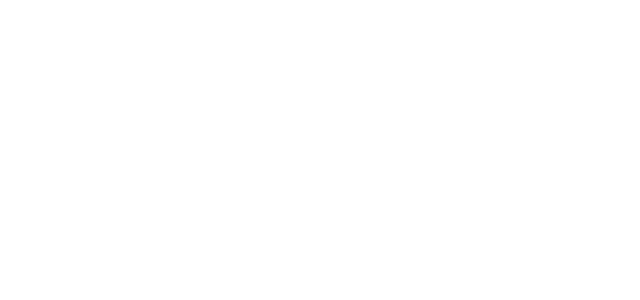
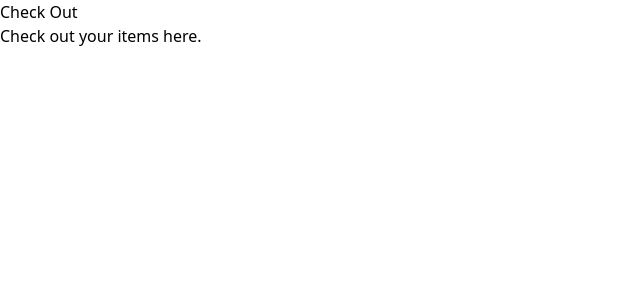
Before and after one commit to PALR-DEV/Movie-Theater, a React (Vite) app: page /Movie-Theater/checkout in a window 1280 px wide. Before the commit this address had no page. Shown: the top 300 px of the page, without its empty margins (0-640 px from the left). Built offline with nearby package versions, Linux system fonts and the light colour scheme.

Commit message:
added checkout

```diff
--- a/src/App.jsx
+++ b/src/App.jsx
@@ -6,6 +6,7 @@
 import { BrowserRouter as Router, Routes, Route } from 'react-router-dom';
 import MovieDetailView from './Views/MovieDetailView'
 import TicketSelectionView from './Views/TicketSelectionView'
+import CheckOutView from './Views/CheckOutView'
 
 function App() {
 
@@ -16,6 +17,7 @@
         {/* Add more routes as needed */}
         <Route path="/movie" element={<MovieDetailView />} />
         <Route path="/select-tickets" element={<TicketSelectionView />} />
+        <Route path="/checkout" element={<CheckOutView />} />
       </Routes>
     </Router>
   )
--- /dev/null
+++ b/src/Views/CheckOutView.jsx
@@ -0,0 +1,11 @@
+import React from "react";
+
+
+export default function CheckOutView() {
+  return (
+    <div>
+      <h1>Check Out</h1>
+      <p>Check out your items here.</p>
+    </div>
+  );
+}
```
